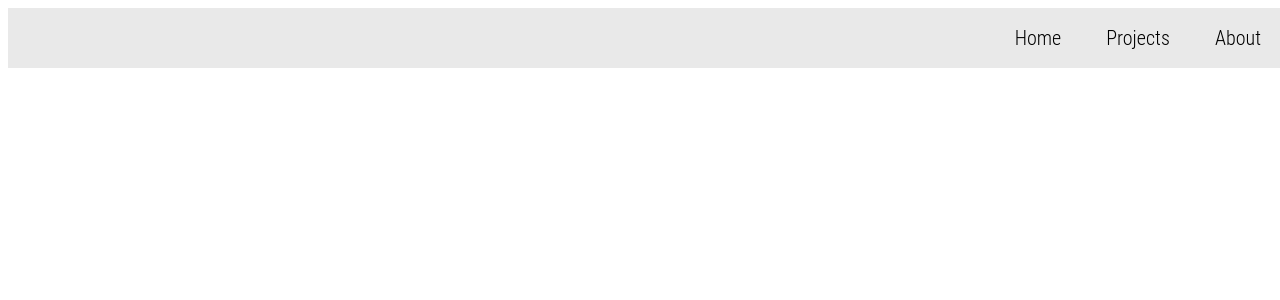
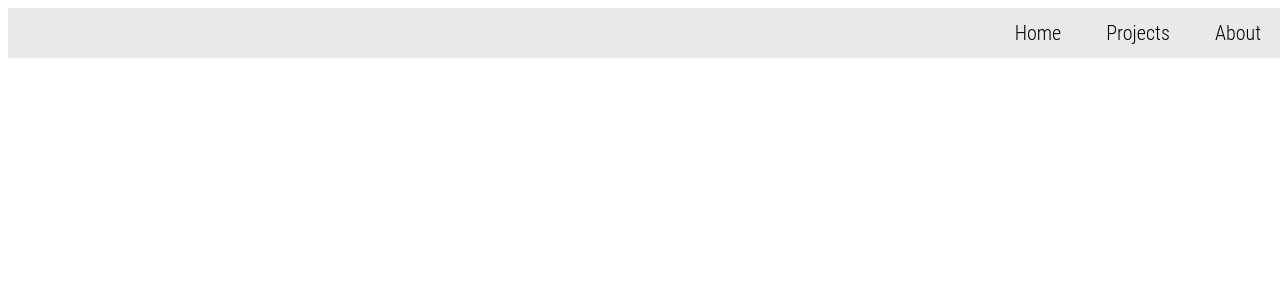
Before and after one commit to dontpressthat/chrisrau.ch, a React (Create React App) app in the folder client/: page / in a window 1280 px wide. Shown: the top 300 px of the page. Built offline with nearby package versions, Linux system fonts and the light colour scheme; the HTML template or start-up script is replaced by a standard one.

Commit message:
Add 'right now' to alert

```diff
--- a/client/src/NavBar/components/Button.js
+++ b/client/src/NavBar/components/Button.js
@@ -11,7 +11,7 @@ const Wrapper = styled.div`
   justify-content: center;
   align-items: center;
   width: 100px;
-  height: 60px;
+  height: 50px;
   &:hover {
     background-color: #ffffff;
     cursor: pointer;
@@ -24,7 +24,7 @@ const Wrapper = styled.div`
 
 const Button = ({ title }) => {
   return (
-    <Wrapper  onClick={() => alert(`Route to ${title} page`)}>
+    <Wrapper  onClick={() => alert(`Route to ${title} page right now`)}>
       <Title>{title}</Title>
     </Wrapper>
   )
```
